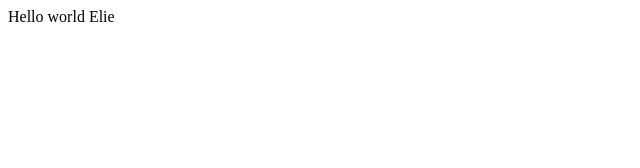
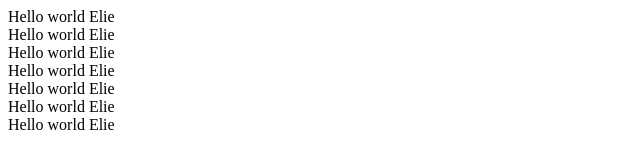
Before and after one commit to Mnjaro/testProject, a plain HTML site: page index.html in a window 1280 px wide. Shown: the whole page, without its empty margins (0-640 px from the left). Drawn offline with Linux system fonts and the light colour scheme.

Commit message:
Added a few lines

```diff
--- a/index.html
+++ b/index.html
@@ -1 +1,7 @@
 <div>Hello world Elie</div>
+<div>Hello world Elie</div>
+<div>Hello world Elie</div>
+<div>Hello world Elie</div>
+<div>Hello world Elie</div>
+<div>Hello world Elie</div>
+<div>Hello world Elie</div>
```
